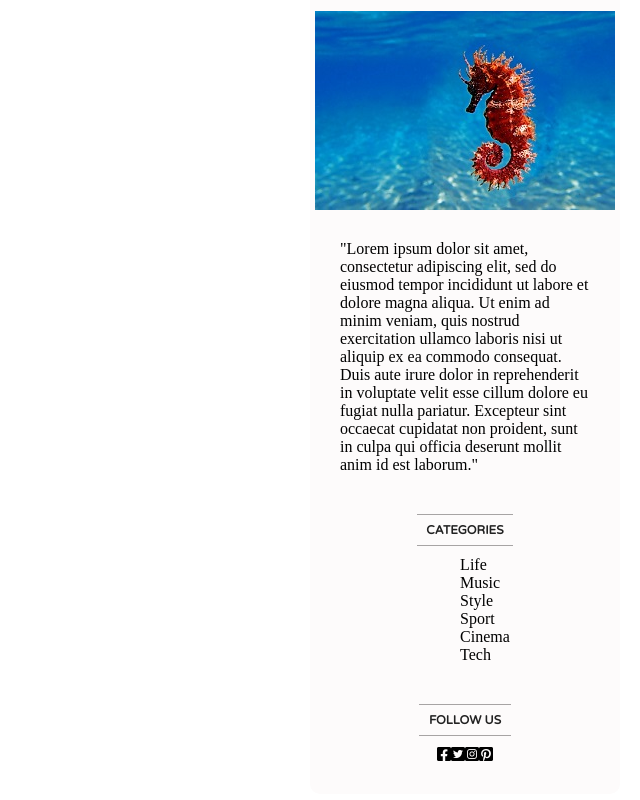
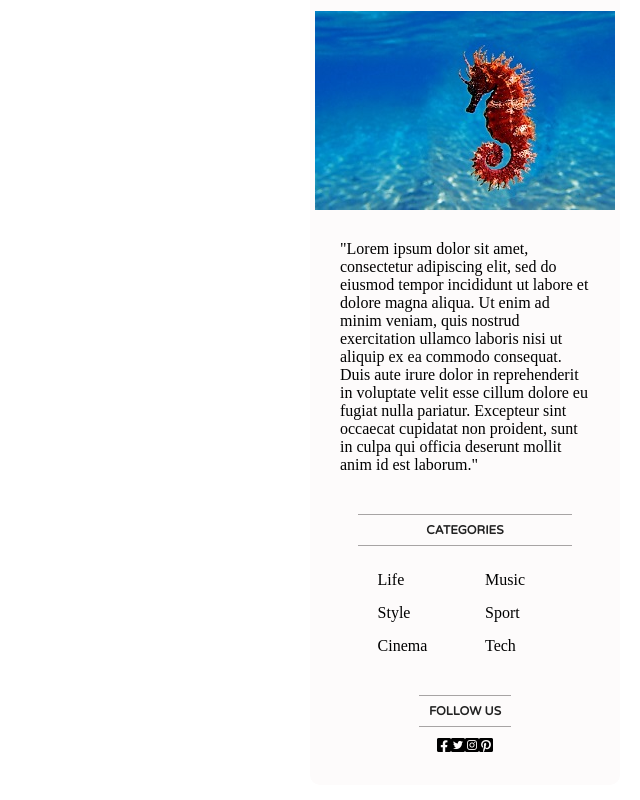
Before and after one commit to EvMad/react-frontend-sandbox, a React (Create React App) app: page / in a window 1280 px wide. Shown: the part 720-1520 px from the top of the page, without its empty margins (640-1280 px from the left). Built offline with nearby package versions, Linux system fonts and the light colour scheme.

Commit message:
.sidebarListItem {}

```diff
--- a/src/sidebar/sidebar.css
+++ b/src/sidebar/sidebar.css
@@ -41,3 +41,9 @@
     list-style: none;
     margin-bottom: 30px;
 }
+.sidebarListItem {
+    display: inline-block;
+    width: 50%;
+    margin-top: 15px;
+    cursor: pointer;
+}
```
